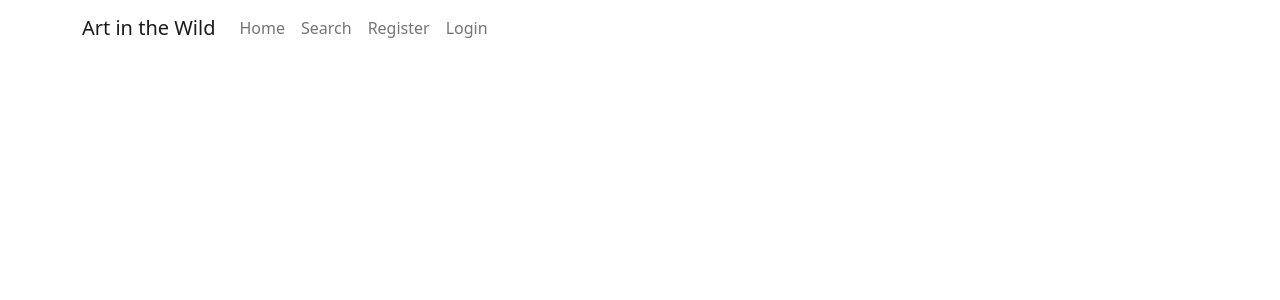
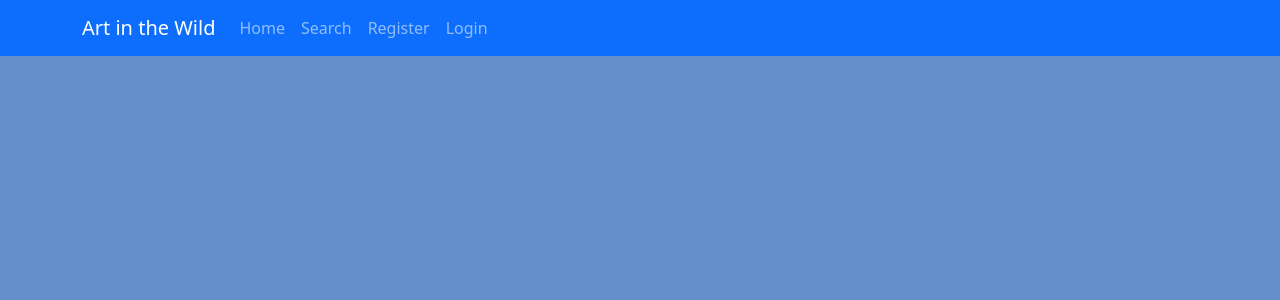
Before and after one commit to GonczarM/ArtInTheWild, a React (Vite) app: page /mural/1 in a window 1280 px wide. Shown: the top 300 px of the page. Built offline with nearby package versions, Linux system fonts and the light colour scheme.

Commit message:
styling on header and home component

```diff
--- a/src/components/Header/Header.jsx
+++ b/src/components/Header/Header.jsx
@@ -1,29 +1,33 @@
 import { Link } from 'react-router-dom'
-import Nav from 'react-bootstrap/Nav';
-import Navbar from 'react-bootstrap/Navbar';
+import { Container, Nav, Navbar } from 'react-bootstrap';
 
 
 function Header({logoutUser, user}){
 
 	return (
-		<Navbar>
-			<Navbar.Brand as={Link} to="/">Art in the Wild</Navbar.Brand>
-			{user ?
-			<Nav className="me-auto">
-				<Nav.Link as={Link} to="/">Home</Nav.Link>
-				<Nav.Link as={Link} to="search">Search</Nav.Link>
-				<Nav.Link as={Link} to="createMural">Create Mural</Nav.Link>
-				<Nav.Link as={Link} to={user.username}>{user.username}</Nav.Link>
-				<Nav.Link onClick={logoutUser}>Logout</Nav.Link>
-			</Nav>
-			:
-			<Nav className="me-auto">
-				<Nav.Link as={Link} to="/">Home</Nav.Link>
-				<Nav.Link as={Link} to="search">Search</Nav.Link>
-				<Nav.Link as={Link} to="register">Register</Nav.Link>
-				<Nav.Link as={Link} to="login">Login</Nav.Link>
-			</Nav>
-			}
+		<Navbar collapseOnSelect expand="sm" bg="primary" variant="dark">
+			<Container>
+				<Navbar.Brand as={Link} to="/" href='/'>Art in the Wild</Navbar.Brand>
+        <Navbar.Toggle aria-controls="responsive-navbar-nav" />
+        <Navbar.Collapse id="responsive-navbar-nav">
+					<Nav className="me-auto">
+						<Nav.Link as={Link} to="/" href='/'>Home</Nav.Link>
+						<Nav.Link as={Link} to="/search" href='/search'>Search</Nav.Link>
+					{user ?
+					<>
+						<Nav.Link as={Link} to="/createMural" href='/createMural'>Create Mural</Nav.Link>
+						<Nav.Link as={Link} to={user.username} href='/:username'>{user.username}</Nav.Link>
+						<Nav.Link onClick={logoutUser} href='/'>Logout</Nav.Link>
+					</>
+					:
+					<>
+						<Nav.Link as={Link} to="/register" href='/register'>Register</Nav.Link>
+						<Nav.Link as={Link} to="/login" href='/login'>Login</Nav.Link>
+					</>
+					}
+					</Nav>
+				</Navbar.Collapse>
+			</Container>
 		</Navbar>
 	);
 }
--- a/src/index.css
+++ b/src/index.css
@@ -1 +1,5 @@
 @import 'bootstrap/dist/css/bootstrap.min.css';
+
+body{
+  background-color: rgb(100, 143, 202);
+}
--- a/src/pages/App/App.jsx
+++ b/src/pages/App/App.jsx
@@ -37,7 +37,7 @@ function App(){
   }
 
   return (
-    <Container>
+    <>
       <Header
         logoutUser={logoutUser}
         user={user}
@@ -54,6 +54,7 @@ function App(){
         {/* mural show */}
         <Route path="/mural" element={<ShowMural
           mural={mural}
+          user={user}
         /> } />
         {/* mural create */}
         <Route path="/createMural" element={<CreateMural
@@ -79,7 +80,7 @@ function App(){
           logoutUser={logoutUser}
         />} />
       </Routes>
-    </Container>
+    </>
   );
 }
 
--- /dev/null
+++ b/src/pages/Home/Home.css
@@ -0,0 +1,3 @@
+/* .card{
+  margin: 5rem 0rem;
+} */
--- a/src/pages/Home/Home.jsx
+++ b/src/pages/Home/Home.jsx
@@ -1,11 +1,13 @@
 import Logo from '../../assets/artInTheWild.jpg'
+import MuralList from '../../components/MuralList/MuralList'
 import React, { useEffect, useState } from 'react';
-import MuralList from '../../components/MuralList/MuralList'
 import * as muralsAPI from '../../utils/murals-api'
+import { Card, Image} from 'react-bootstrap';
+import './Home.css'
 
 function Home({updateMural}){
 
-  const [murals, setMurals] = useState(null)
+  const [murals, setMurals] = useState([])
 
   useEffect(() => {
     getMurals()
@@ -13,13 +15,42 @@ function Home({updateMural}){
 
   const getMurals = async () => {
     const APIMurals = await muralsAPI.getMuralAPI()
-    setMurals(APIMurals)
+    const randomMurals = []
+    for (let i = 0; i < 5; i++) {
+      const randomMural = getRandomMural(APIMurals)
+      randomMurals.push(randomMural)
+    }
+    setMurals(randomMurals)
   }
+
+  const getRandomMural = (arr) => {
+    const ranNum = Math.floor(Math.random()* arr.length)
+    const randomMural = arr[ranNum]
+    if(!randomMural.artwork_title || !randomMural.artist_credit || !randomMural.description_of_artwork){
+      return getRandomMural(arr)
+    }else{
+      return randomMural
+    }
+  }
+
+  const cards = murals.map((mural, i) =>
+    <Card onClick={() => updateMural(mural)} key={i} bg={'secondary'} text={'white'} className='text-center'>
+      <Card.Body>
+        <Card.Title>{mural.artwork_title}</Card.Title>
+        <Card.Subtitle>Created By {mural.artist_credit}</Card.Subtitle>
+        <Card.Text>
+          {mural.description_of_artwork.length > 300 ? mural.description_of_artwork.substring(0, 300).concat('...') : mural.description_of_artwork}
+        </Card.Text>
+      </Card.Body>
+    </Card>
+
+  )
 
   return(
     <div className="home">
-      {/* <img src={Logo} alt="logo"/> */}
-      {murals && <MuralList murals={murals} updateMural={updateMural} />}
+
+      <Image fluid rounded src={Logo} alt="logo"/>
+      {cards}
     </div>
   )
 }
--- a/src/pages/ShowMural/ShowMural.jsx
+++ b/src/pages/ShowMural/ShowMural.jsx
@@ -1,7 +1,7 @@
 import { useNavigate } from 'react-router-dom'
 import * as muralsAPI from '../../utils/murals-api'
 
-function ShowMural({ mural }){
+function ShowMural({ mural, user }){
 
 	const navigate = useNavigate()
 
@@ -10,9 +10,6 @@ function ShowMural({ mural }){
     navigate('/')
   }
 
-  const handleEdit = () => {
-		navigate('/editMural')
-  }
 
 	return(
 		<div>
@@ -22,8 +19,15 @@ function ShowMural({ mural }){
 			<span>Year Installed: {mural.year || mural.year_installed}</span><br/>
 			<span>Affiliation: {mural.affiliated_or_commissioning}</span><br/>
 			<span>Address: {mural.street_address}</span><br/>
-			<button onClick={handleEdit}>Edit Mural</button>
+			{mural.user === user._id
+			?
+			<>
+			<button onClick={() => navigate('/editMural')}>Edit Mural</button>
 			<button onClick={handleDelete}>Delete Mural</button>
+			</>
+			:
+			null
+			}
 		</div>
 	)
 }
--- a/src/pages/UserShow/UserShow.jsx
+++ b/src/pages/UserShow/UserShow.jsx
@@ -7,12 +7,13 @@ const User = ({user, updateMural, logoutUser}) => {
   const [murals, setMurals] = useState(null)
 
   useEffect(() => {
-    async function fetchData(){
-      const userMurals = await userAPI.getUserMurals(user._id)
-      setMurals(userMurals.murals)
-    }
-    fetchData()
+    getMurals()
   }, [])
+
+  const getMurals = async () => {
+    const userMurals = await userAPI.getUserMurals(user._id)
+    setMurals(userMurals.murals)
+  }
 
   const handleDelete = async () => {
     const deleteRes = await userAPI.deleteUser(user._id)
```
